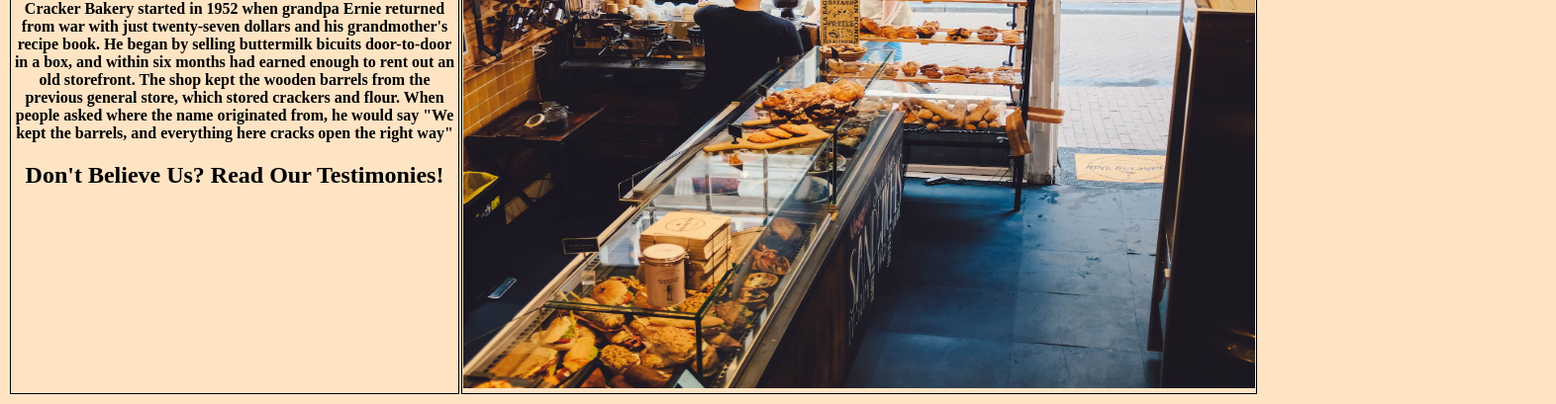
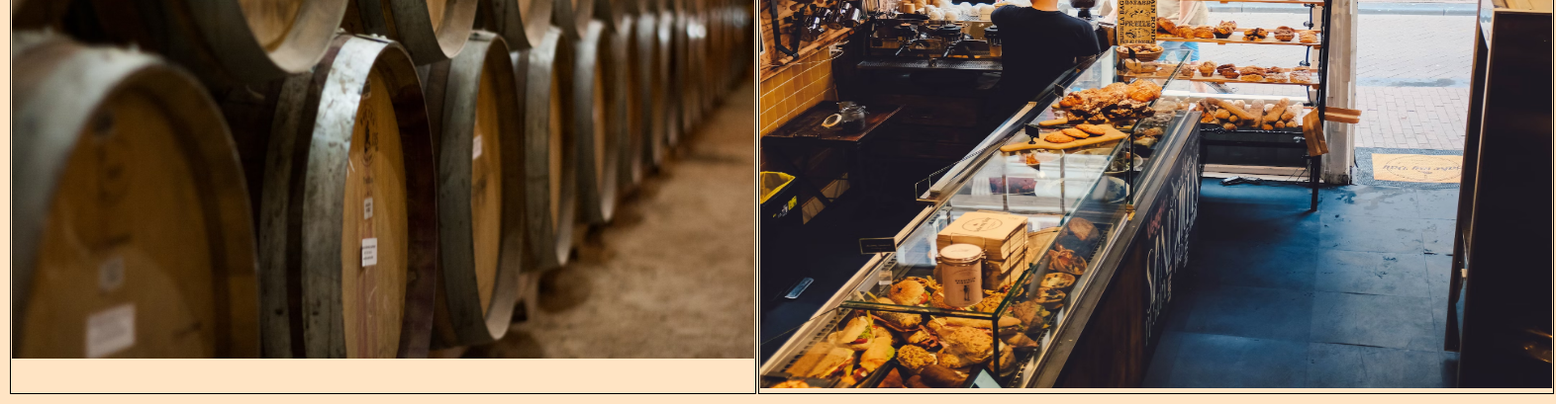
Before and after one commit to cuviosity/HIT164_Assignment3, a plain HTML site: page AboutUs.html in a window 1280 px wide. Shown: the part 625-1034 px from the top of the page at 99% size, 1572 px wide, since content can reach past the window. Drawn offline with Linux system fonts and the light colour scheme.

Commit message:
new changes

```diff
--- a/AboutUs.html
+++ b/AboutUs.html
@@ -40,9 +40,7 @@
         </h1>
         Cracker Bakery started in 1952 when grandpa Ernie returned from war with just twenty-seven dollars and his grandmother's recipe book. He began by selling buttermilk bicuits door-to-door in a box, and within six months had earned enough to rent out an old storefront.
          The shop kept the wooden barrels from the previous general store, which stored crackers and flour. When people asked where the name originated from, he would say "We kept the barrels, and everything here cracks open the right way"
-         <h2>
-            Don't Believe Us? Read Our Testimonies!
-         </h2>
+         <img src="Images/photo-1558565851-10a41b286adb.avif" alt="barrel" width="750px" height="500px"
     </tr>
 </table>
                     <th>
```
Also changed, not shown: Images/photo-1558565851-10a41b286adb.avif (added).
